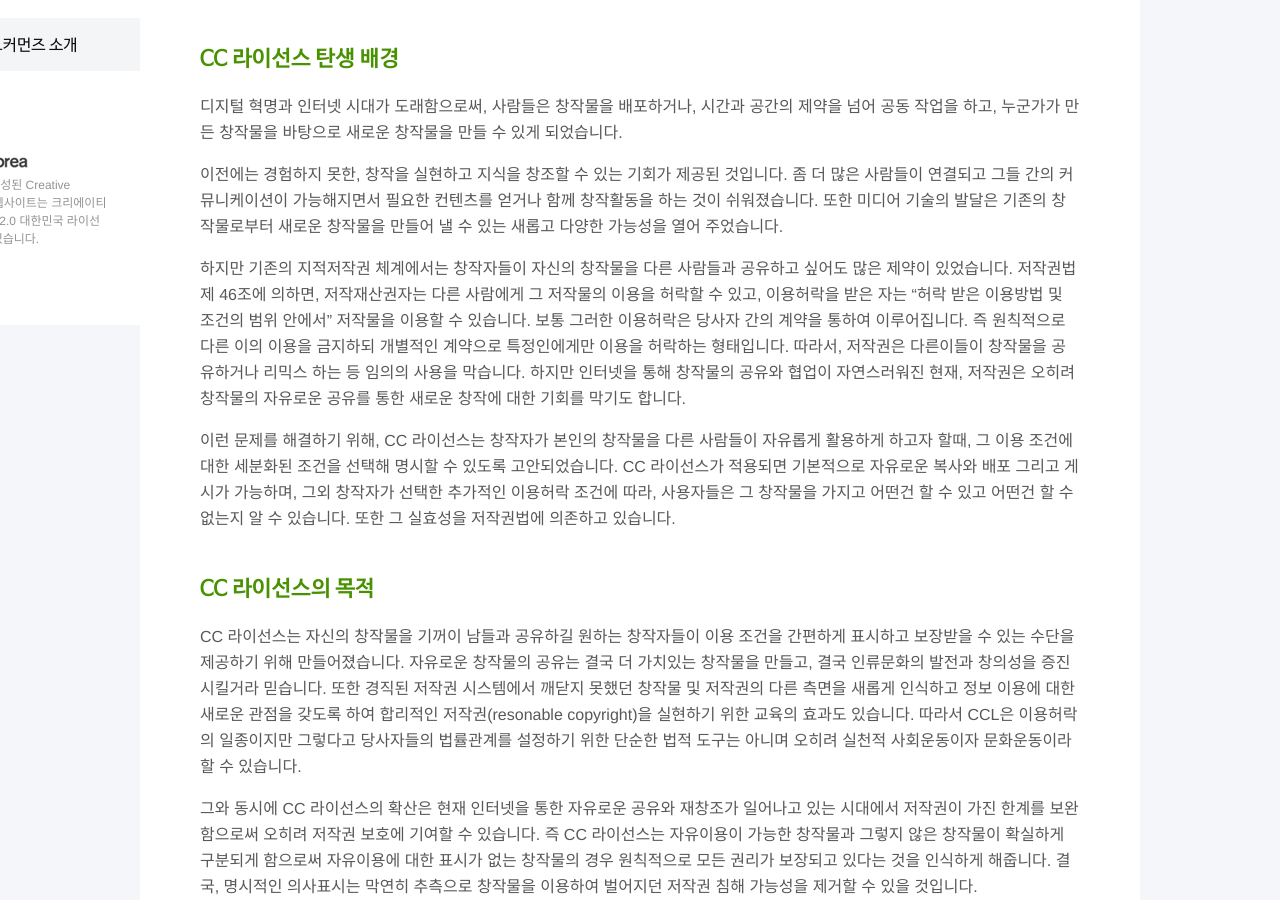
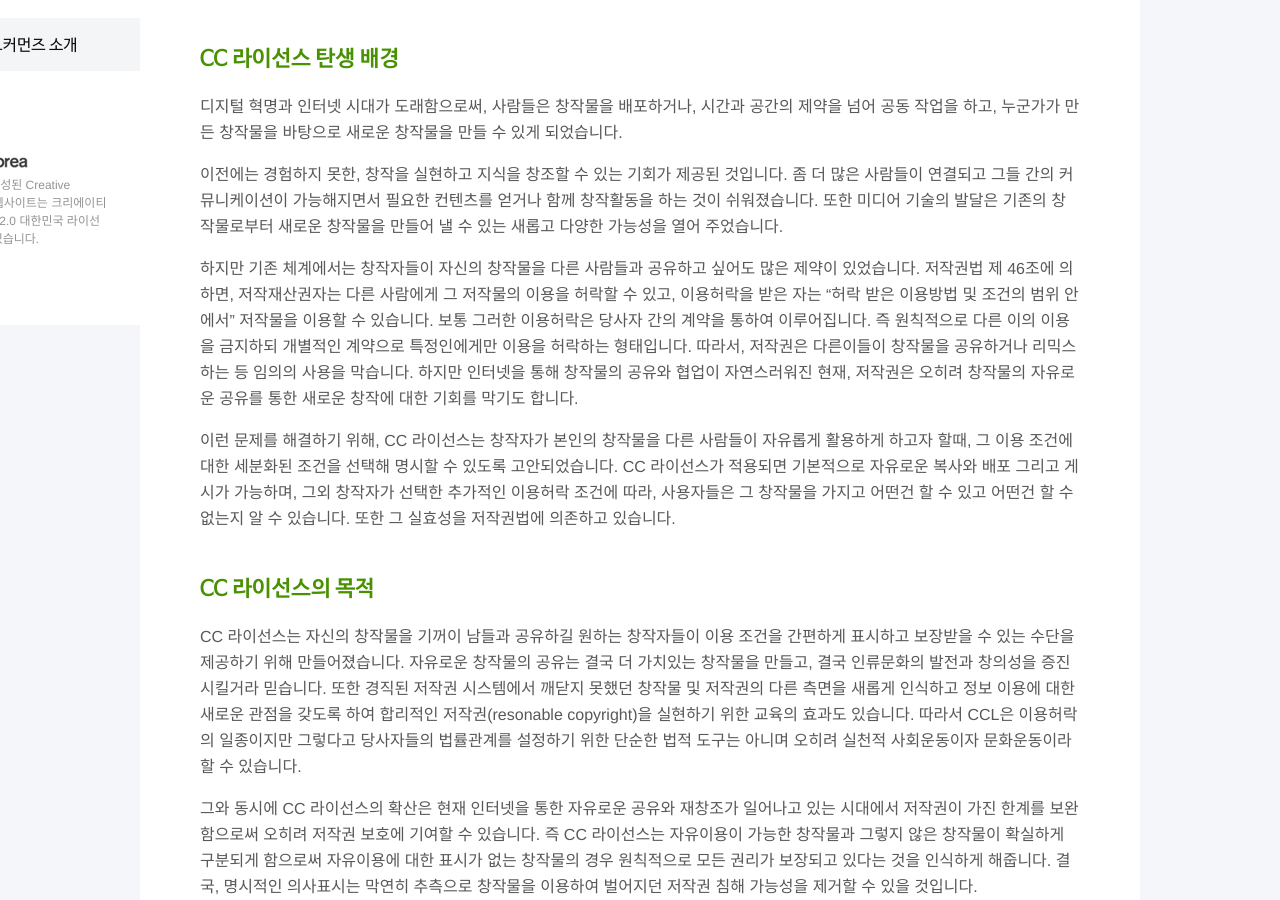
Before and after one commit to creativecommonskorea/cclguide, a Jekyll site: the page built from pages/about/01-about.md, in a window 1280 px wide and 900 px high, scrolled down 848 px. Built offline with Jekyll 4.4.1, drawn with Linux system fonts in a browser that asks for light colours; nearby versions of some CDN libraries; some web fonts are replaced; a style sheet for code colours, icons or effects is not loaded.

Commit message:
Updated 01-about.md

```diff
--- a/pages/about/01-about.md
+++ b/pages/about/01-about.md
@@ -26,7 +26,7 @@ CC 라이선스는 세계적으로 사용하고 있는 라이선스로 국내
 
 이전에는 경험하지 못한, 창작을 실현하고 지식을 창조할 수 있는 기회가 제공된 것입니다. 좀 더 많은 사람들이 연결되고 그들 간의 커뮤니케이션이 가능해지면서 필요한 컨텐츠를 얻거나 함께 창작활동을 하는 것이 쉬워졌습니다. 또한 미디어 기술의 발달은 기존의 창작물로부터 새로운 창작물을 만들어 낼 수 있는 새롭고 다양한 가능성을 열어 주었습니다.
 
-하지만 기존의 지적저작권 체계에서는 창작자들이 자신의 창작물을 다른 사람들과 공유하고 싶어도 많은 제약이 있었습니다. 저작권법 제 46조에 의하면, 저작재산권자는 다른 사람에게 그 저작물의 이용을 허락할 수 있고, 이용허락을 받은 자는 “허락 받은 이용방법 및 조건의 범위 안에서” 저작물을 이용할 수 있습니다. 보통 그러한 이용허락은 당사자 간의 계약을 통하여 이루어집니다. 즉 원칙적으로 다른 이의 이용을 금지하되 개별적인 계약으로 특정인에게만 이용을 허락하는 형태입니다. 따라서, 저작권은 다른이들이 창작물을 공유하거나 리믹스 하는 등 임의의 사용을 막습니다. 하지만 인터넷을 통해 창작물의 공유와 협업이 자연스러워진 현재, 저작권은 오히려 창작물의 자유로운 공유를 통한 새로운 창작에 대한 기회를 막기도 합니다.
+하지만 기존 체계에서는 창작자들이 자신의 창작물을 다른 사람들과 공유하고 싶어도 많은 제약이 있었습니다. 저작권법 제 46조에 의하면, 저작재산권자는 다른 사람에게 그 저작물의 이용을 허락할 수 있고, 이용허락을 받은 자는 “허락 받은 이용방법 및 조건의 범위 안에서” 저작물을 이용할 수 있습니다. 보통 그러한 이용허락은 당사자 간의 계약을 통하여 이루어집니다. 즉 원칙적으로 다른 이의 이용을 금지하되 개별적인 계약으로 특정인에게만 이용을 허락하는 형태입니다. 따라서, 저작권은 다른이들이 창작물을 공유하거나 리믹스 하는 등 임의의 사용을 막습니다. 하지만 인터넷을 통해 창작물의 공유와 협업이 자연스러워진 현재, 저작권은 오히려 창작물의 자유로운 공유를 통한 새로운 창작에 대한 기회를 막기도 합니다.
 
 이런 문제를 해결하기 위해, CC 라이선스는 창작자가 본인의 창작물을 다른 사람들이 자유롭게 활용하게 하고자 할때, 그 이용 조건에 대한 세분화된 조건을 선택해 명시할 수 있도록 고안되었습니다. CC 라이선스가 적용되면 기본적으로 자유로운 복사와 배포 그리고 게시가 가능하며, 그외 창작자가 선택한 추가적인 이용허락 조건에 따라, 사용자들은 그 창작물을 가지고 어떤건 할 수 있고 어떤건 할 수 없는지 알 수 있습니다. 또한 그 실효성을 저작권법에 의존하고 있습니다.
 
```
